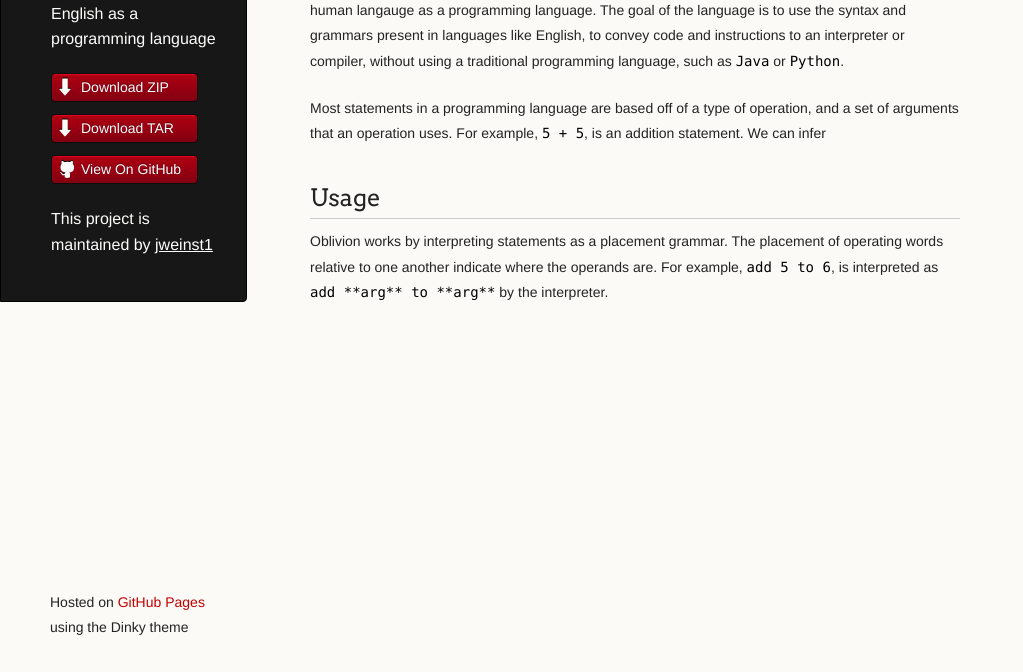
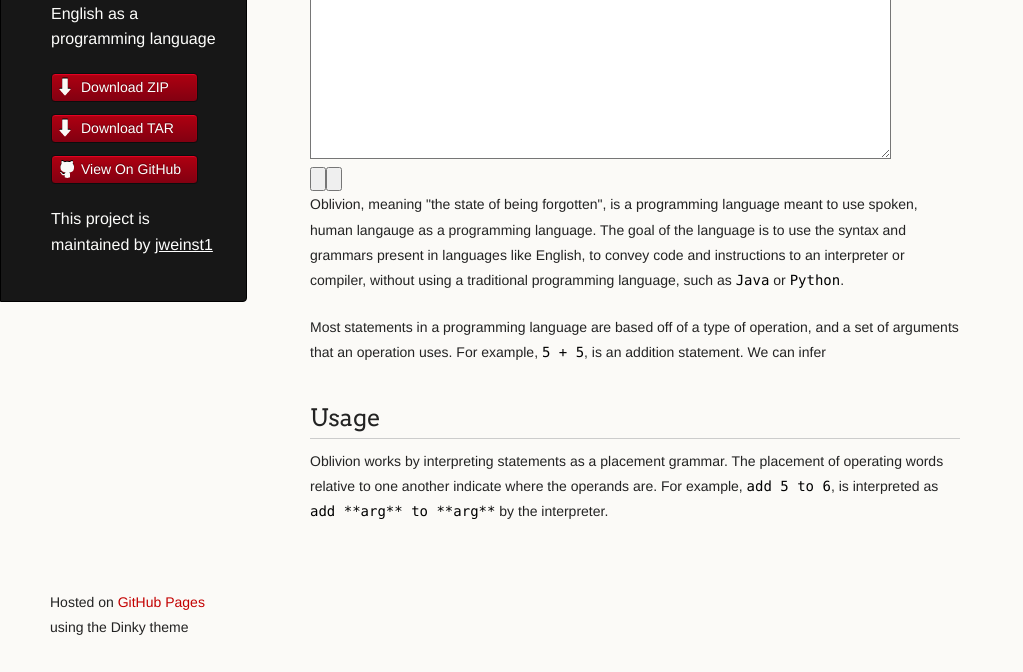
Before and after one commit to jweinst1/ObliVisual, a plain HTML site: page index.html in a window 1280 px wide. Shown: the part 128-800 px from the top of the page, without its empty margins (0-1023 px from the left). Drawn offline with Linux system fonts and the light colour scheme.

Commit message:
Update index.html

```diff
--- a/index.html
+++ b/index.html
@@ -32,7 +32,12 @@
       <section>
         <h1>
 <a id="oblivion" class="anchor" href="#oblivion" aria-hidden="true"><span aria-hidden="true" class="octicon octicon-link"></span></a>Oblivion</h1>
-
+<!-- HTML Codes by Quackit.com -->
+<style type="text/css">
+textarea.html-text-box {background-color:003366;background-image:url(http://);background-repeat:no-repeat;background-attachment:fixed;border-width:1;border-style:solid;border-color:cccccc;font-family:Georgia;font-size:10pt;color:FFFFCC;}
+input.html-text-box {background-color:ffffff;font-family:Georgia;font-size:10pt;color:000000;}
+</style>
+<form method="post" action="http://"><textarea name="comments" cols="70" rows="10" class="html-text-box">Enter your comments here...</textarea><br><input type="submit" value="" class="html-text-box"><input type="reset" value="" class="html-text-box"></form>
 <p>Oblivion, meaning "the state of being forgotten", is a programming language meant to use spoken, human langauge as a programming language.
 The goal of the language is to use the syntax and grammars present in languages like English, to convey code and instructions to an interpreter or compiler,
 without using a traditional programming language, such as <code>Java</code> or <code>Python</code>.</p>
```
